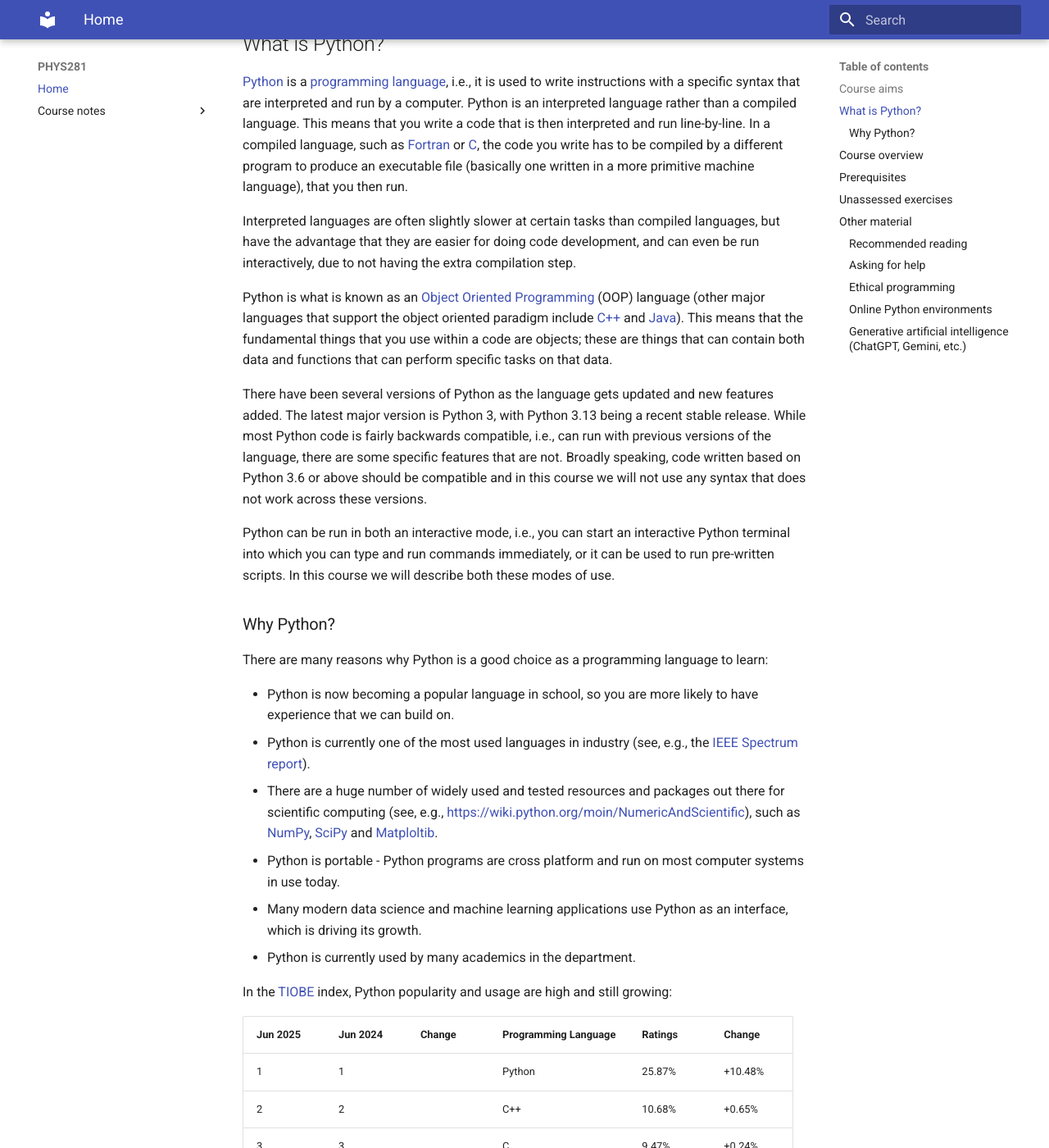
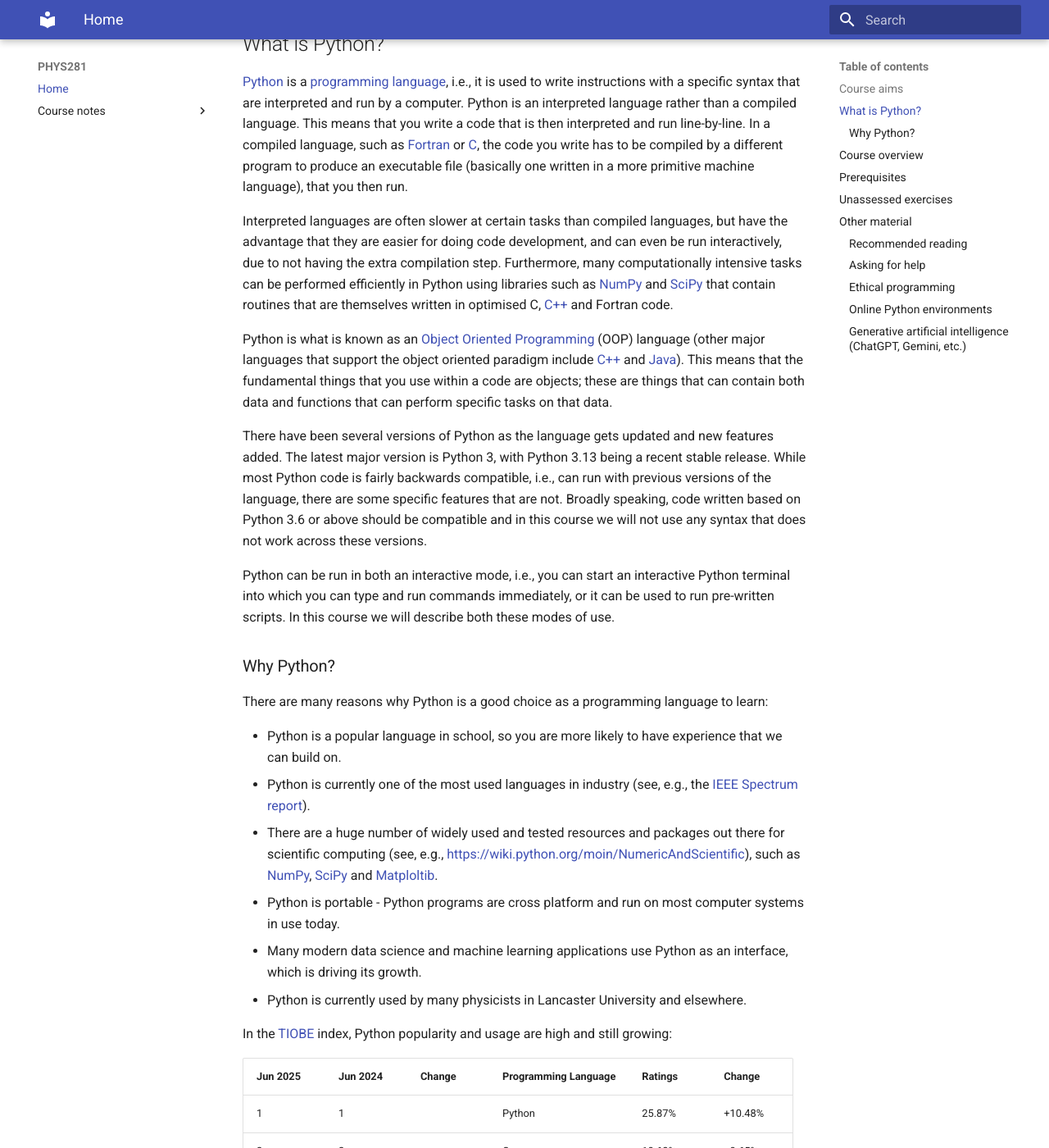
Before and after one commit to ndd21/PHYS281, an MkDocs documentation site: the page built from docs/index.md, in a window 1280 px wide and 1400 px high, scrolled down 1271 px. Shown: the whole window at 82% size. Built offline with MkDocs 1.6.1 and Material for MkDocs 9.7.7, drawn with Linux system fonts in a browser that asks for light colours.

```diff
--- a/docs/index.md
+++ b/docs/index.md
@@ -63,10 +63,14 @@ you write has to be compiled by a different program to produce an
 executable file (basically one written in a more primitive machine
 language), that you then run.
 
-Interpreted languages are often slightly slower at certain tasks than
-compiled languages, but have the advantage that they are easier for
-doing code development, and can even be run interactively, due to not
-having the extra compilation step.
+Interpreted languages are often slower at certain tasks than compiled
+languages, but have the advantage that they are easier for doing code
+development, and can even be run interactively, due to not having the
+extra compilation step.  Furthermore, many computationally intensive
+tasks can be performed efficiently in Python using libraries such as
+[NumPy](https://numpy.org/) and [SciPy](https://scipy.org/) that
+contain routines that are themselves written in optimised C,
+[C++](https://en.wikipedia.org/wiki/C%2B%2B) and Fortran code.
 
 Python is what is known as an [Object Oriented
 Programming](https://en.wikipedia.org/wiki/Object-oriented_programming)
@@ -96,10 +100,10 @@ course we will describe both these modes of use.
 There are many reasons why Python is a good choice as a programming
 language to learn:
 
-* Python is now becoming a popular language in school, so you are more likely to have experience
-  that we can build on.
+* Python is a popular language in school, so you are more likely to have
+  experience that we can build on.
 * Python is currently one of the most used languages in industry (see, e.g., the [IEEE Spectrum
-  report](https://spectrum.ieee.org/top-programming-languages-2022)).
+  report](https://spectrum.ieee.org/top-programming-languages-2024)).
 * There are a huge number of widely used and tested resources and packages out there for scientific
   computing (see, e.g.,
   [https://wiki.python.org/moin/NumericAndScientific](https://wiki.python.org/moin/NumericAndScientific)),
@@ -109,7 +113,7 @@ language to learn:
   today.
 * Many modern data science and machine learning applications use Python as an interface, which is
   driving its growth.
-* Python is currently used by many academics in the department.
+* Python is currently used by many physicists in Lancaster University and elsewhere.
 
 In the [TIOBE](https://www.tiobe.com/tiobe-index/) index, Python popularity and usage are high and still growing:
 
```
Also changed, not shown: docs/overview.md (deleted, +0 -118 lines), 1 other file.
